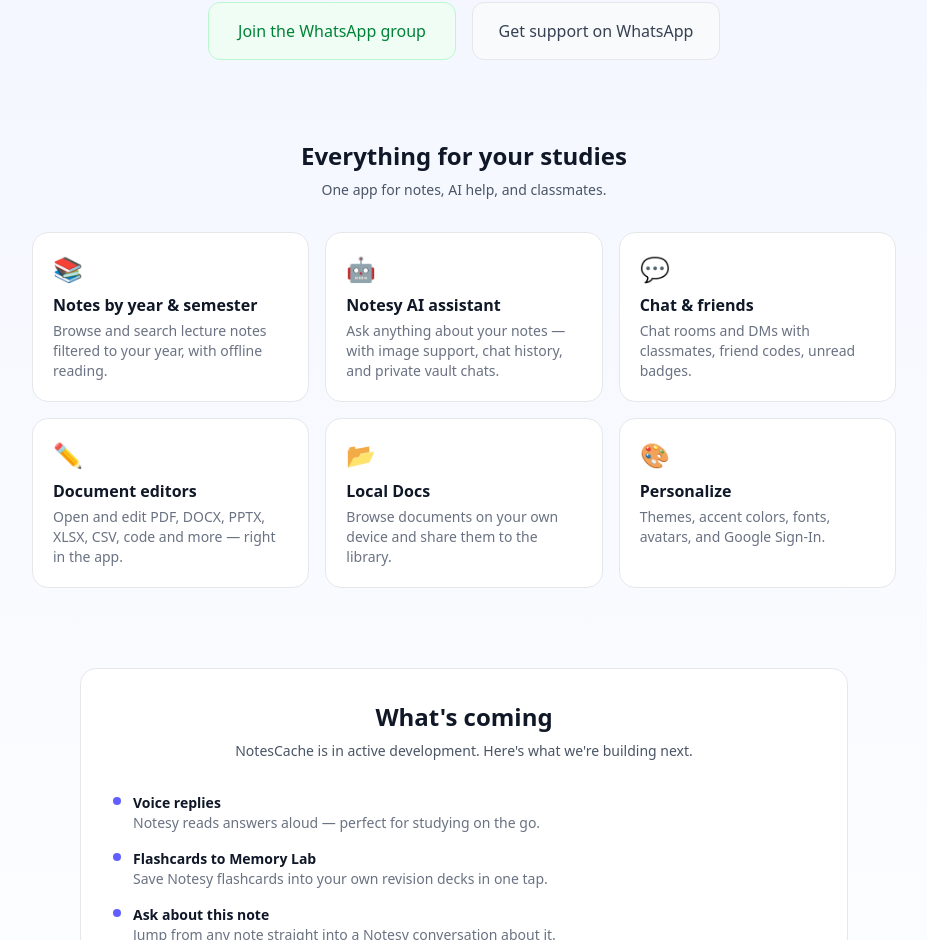
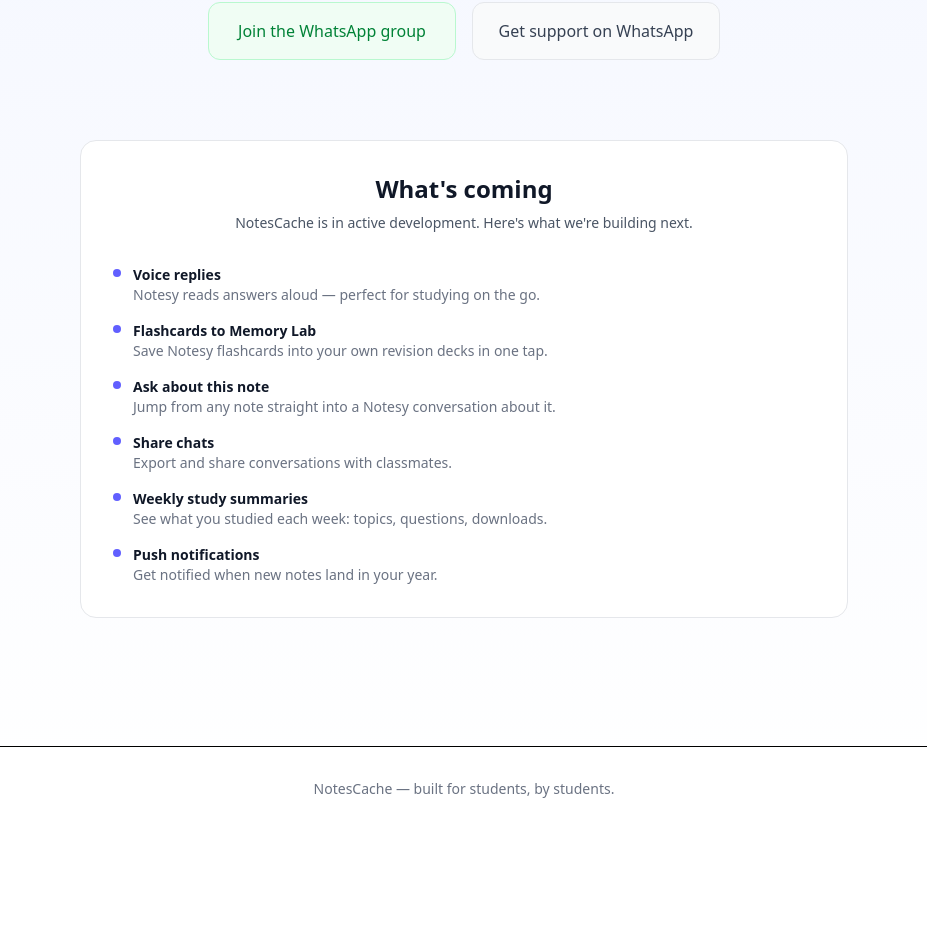
Before and after one commit to Error-code22/notes_cache, a Next.js app in the folder notescache-web/: page / in a window 1280 px wide. Shown: the part 805-1745 px from the top of the page, without its empty margins (176-1103 px from the left). After the commit the page ends 1636 px from the top, so only its background shows below. Built offline with nearby package versions, Linux system fonts and the light colour scheme.

Commit message:
chore: remove features section from site, trim README to user-facing (less clone bait)

```diff
--- a/notescache-web/src/app/page.tsx
+++ b/notescache-web/src/app/page.tsx
@@ -122,28 +122,6 @@
           </div>
         </div>
 
-        {/* Features */}
-        <div className="mt-20">
-          <h3 className="text-2xl font-bold text-center text-gray-900 mb-2">Everything for your studies</h3>
-          <p className="text-center text-gray-600 mb-8 text-sm">One app for notes, AI help, and classmates.</p>
-          <div className="grid sm:grid-cols-2 lg:grid-cols-3 gap-4">
-            {[
-              { title: 'Notes by year & semester', desc: 'Browse and search lecture notes filtered to your year, with offline reading.', icon: '📚' },
-              { title: 'Notesy AI assistant', desc: 'Ask anything about your notes — with image support, chat history, and private vault chats.', icon: '🤖' },
-              { title: 'Chat & friends', desc: 'Chat rooms and DMs with classmates, friend codes, unread badges.', icon: '💬' },
-              { title: 'Document editors', desc: 'Open and edit PDF, DOCX, PPTX, XLSX, CSV, code and more — right in the app.', icon: '✏️' },
-              { title: 'Local Docs', desc: 'Browse documents on your own device and share them to the library.', icon: '📂' },
-              { title: 'Personalize', desc: 'Themes, accent colors, fonts, avatars, and Google Sign-In.', icon: '🎨' },
-            ].map((f) => (
-              <div key={f.title} className="bg-white border border-gray-200 rounded-2xl p-5">
-                <div className="text-2xl mb-2">{f.icon}</div>
-                <div className="font-semibold text-gray-900">{f.title}</div>
-                <div className="text-sm text-gray-500 mt-1">{f.desc}</div>
-              </div>
-            ))}
-          </div>
-        </div>
-
         {/* Roadmap */}
         <div className="mt-20 bg-white border border-gray-200 rounded-2xl p-8 max-w-3xl mx-auto">
           <h3 className="text-2xl font-bold text-center text-gray-900 mb-2">What's coming</h3>
```
Also changed, not shown: 1 other file (tests, documents, lock files or other folders).
